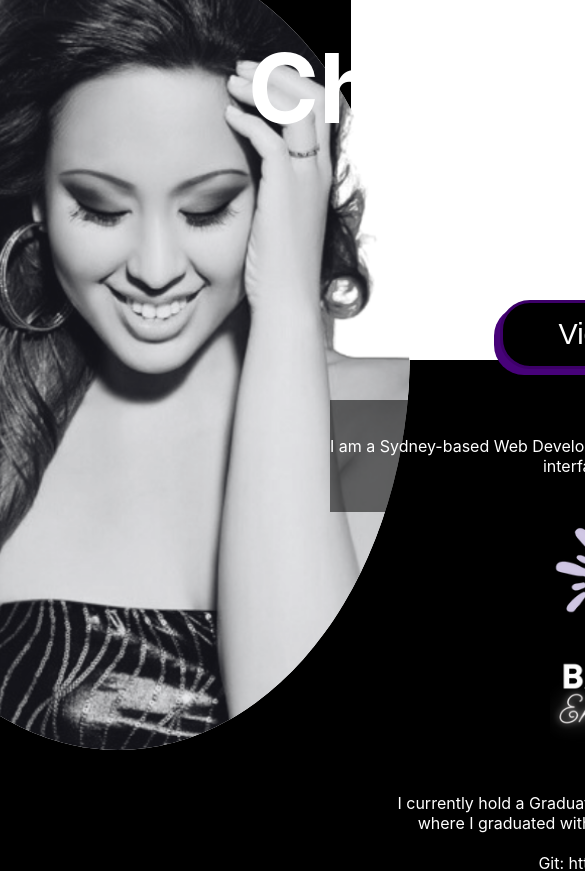
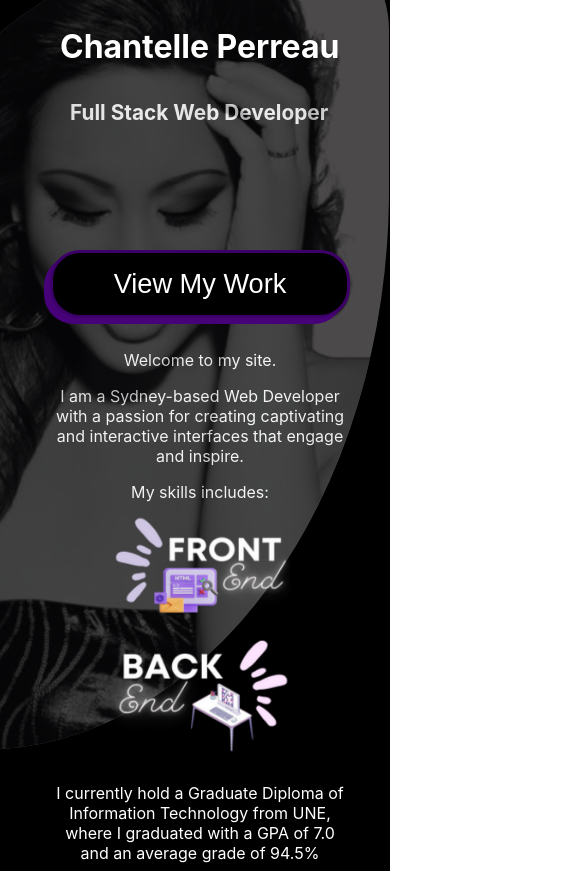
Before and after one commit to ChantellePe/chantelleperreau, a React (Create React App) app in the folder chantelleperreau/: page / in a window 390 px wide. Shown: the top 871 px of the page, 585 px wide, since content can reach past the window. Built offline with nearby package versions, Linux system fonts and the light colour scheme.

Commit message:
Responsive Design Changes for smaller screens

```diff
--- a/chantelleperreau/src/App.css
+++ b/chantelleperreau/src/App.css
@@ -1,21 +1,25 @@
-
-
 .App {
   text-align: center;
-  width: 90%;
+  width: 100%;
+  max-width: 100%;
   height: 2250px;
   background-color: rgb(0, 0, 0);
   margin-top: -50px;
   white-space: nowrap;
   display: block;
-  overflow: hidden;
+  overflow-x: hidden !important;
+  overflow-y: scroll;
   scroll-behavior: smooth;
   white-space: nowrap;
+  position: absolute;
+
 }
+
 a {
   text-decoration: none;
   color: inherit;
 }
+
 .header {
   float: right;
   position: fixed;
@@ -23,55 +27,57 @@ a {
   background-color: rgb(0, 0, 0);
   white-space: nowrap;
   display: inline-flex;
-  width: 200%;
-  top:360px;
+  max-width: 20%;
+  top: 360px;
   z-index: -1;
   overflow: hidden;
 }
 
-footer{
+footer {
   color: white;
   z-index: 8;
   position: absolute;
   margin-top: 2190px;
+  overflow-x: hidden;
 }
 
-h3{
+h3 {
   font-size: 1.8rem;
 }
 
-h4{
+h4 {
   font-size: 1.2rem;
 }
 
-.mainTitle{
+.mainTitle {
   color: white;
   float: left;
   position: absolute;
   font-size: 6rem;
-  left: 248px;
+  left: 250px;
   z-index: 7;
   align-self: center;
-
 }
 
-.subheading, .check{
+.subheading,
+.check {
   display: block;
   color: white;
   font-size: 2.5rem;
   z-index: 0;
   left: 420px;
-  top:180px;
+  top: 180px;
   position: absolute;
 }
 
-.bgImg{
-  border-radius: 50%;
+.bgImg {
+  border-radius: 70% 10% 70% 20%;
   overflow: hidden;
   z-index: 0;
   position: fixed;
-  right:-20px;
-  background-color: white;
+  right: 1px;
+  background-color: rgb(247, 241, 241);
+
 }
 
 .check {
@@ -95,6 +101,7 @@ h4{
   top: 303px;
   box-shadow: -3px 3px 0 rgb(83, 39, 39);
 }
+
 .check::after {
   top: 1px;
   left: -2px;
@@ -111,7 +118,7 @@ h4{
   position: absolute;
   top: 2px;
   left: -4px;
-  background-color:  rgb(83, 39, 39);
+  background-color: rgb(83, 39, 39);
   transform: rotate(45deg);
   z-index: -1;
 }
@@ -125,22 +132,24 @@ h4{
   background-color: rgb(83, 39, 39);
   transform: rotate(45deg);
   z-index: -1;
+
 }
 
 
 .body {
-  position: relative;
-  top:550px;
-  height:1000px;
-  z-index:8;
-  width: 100%;
+  position: absolute;
+  top: 550px;
+  height: 1000px;
+  z-index: 8;
   background-color: rgb(0, 0, 0);
   color: rgb(255, 255, 255);
+  overflow-x: hidden;
 }
 
 #body {
   top: 50px;
   position: absolute;
+  max-width: 100%;
 }
 
 #content {
@@ -150,29 +159,31 @@ h4{
 
 .welcome {
   bottom: 100px;
-  background-color: rgba(0, 0, 0, 0.541);
-  color:white;
+  color: white;
   text-align: center;
   margin-top: 350px;
-  margin-left:330px;
+  margin-left: 350px;
+  width:600px;
+  white-space: normal;
 }
 
 .edu {
   margin-top: 20px;
 }
 
-.intro, .about{
+.intro,
+.about {
   z-index: 6;
 
 }
 
-#myWork{
+#myWork {
   color: white;
   margin-top: 850px;
-  margin-left:575px;
+  margin-left: 575px;
 }
 
-.projectBtn{
+.projectBtn {
   position: absolute;
   width: 280px;
   height: 160px;
@@ -182,9 +193,8 @@ h4{
   box-shadow: rgba(255, 255, 255, 0.521) 0px 3px 8px;
 }
 
-ul{
+ul {
   color: white;
-  background-color: rgba(0, 0, 0, 0.541);
 }
 
 .hidden {
@@ -192,7 +202,8 @@ ul{
   visibility: hidden;
 }
 
-#web1, #web2 {
+#web1,
+#web2 {
   transition: transform .7s ease-in-out;
   position: absolute;
 
@@ -227,51 +238,52 @@ ul{
 }
 
 .exampleDescription {
-  color:white;
+  color: white;
   top: 180px;
   position: absolute;
   text-align: center;
-  overflow:hidden;
-  white-space:break-spaces;
-  height:600px;
+  overflow: hidden;
+  white-space: break-spaces;
+  height: 600px;
   width: 650px;
-  left:-25px;
+  left: -25px;
 
 }
 
-.webDescBody, #webTitle {
+.webDescBody,
+#webTitle {
   margin-right: 50px;
   display: block;
-  width:45%;
-  background-color: rgba(0, 0, 0, 0.541);
+  width: 45%;
 }
 
 
 
 .skills {
-  color:white;
+  color: white;
   text-align: center;
   position: relative;
-  list-style-type:none;
+  list-style-type: none;
   width: 180px;
   height: 140px;
-  right:25px;
+  right: 25px;
 }
 
 .feImg {
   width: 180px;
   height: 120px;
-  left:20px;
+  left: 20px;
   margin-top: 10px;
 }
 
-.flip-card, .flip-card2 {
+.flip-card,
+.flip-card2 {
   background-color: transparent;
   margin-top: -20px;
   width: 200px;
   height: 140px;
   position: relative;
-  left:540px;
+  left: 540px;
   perspective: 1000px;
   z-index: 4;
   cursor: pointer;
@@ -292,13 +304,16 @@ ul{
 
 }
 
-.flip-card:hover .flip-card-inner, .flip-card2:hover .flip-card-inner{
+.flip-card:hover .flip-card-inner,
+.flip-card2:hover .flip-card-inner {
   transform: rotateY(180deg);
 
 }
 
 
-.flip-card-front, .flip-card-front2, .flip-card-back {
+.flip-card-front,
+.flip-card-front2,
+.flip-card-back {
   position: absolute;
   backface-visibility: hidden;
   width: 200px;
@@ -344,14 +359,165 @@ ul{
 
 @media only screen and (max-width: 1919px) {
 
-  .bgImg{
-    height:800px;
+  .bgImg {
+    height: 800px;
   }
 }
 
 @media only screen and (min-width: 1920px) {
 
-  .bgImg{
-    height:1000px;
+  .bgImg {
+    height: 1000px;
   }
 }
+
+@media only screen and (max-width: 1400px) {
+  .App {
+    width: 200%;
+    z-index: 0;
+
+  }
+  .bgImg{
+    opacity: 30%;
+    z-index: 1;
+  }
+
+  .welcome {
+    z-index:11;
+  }
+
+  #body {
+    background-color: rgba(0, 0, 0, 0.055);
+    white-space: normal !important;
+
+  }
+
+  .header {
+    width: 200%;
+    z-index: 0;
+  }
+
+}
+
+@media only screen and (max-width: 1100px) {
+  .App {
+
+    z-index: 0;
+  }
+
+
+
+
+  .bgImg{
+    opacity: 30%;
+    z-index: 1;
+  }
+
+  .welcome {
+    margin-left: 60px;
+  }
+
+  .flip-card,  .flip-card2{
+    left: 250px !important;
+  }
+
+  #myWork {
+    margin-left: 300px;
+  }
+
+  .portfolio {
+    left: 80px;
+  }
+
+
+
+  .mainTitle{
+    font-size: 4rem;
+    left: 100px;
+    position: relative;
+  }
+  .subheading{
+    font-size: 2rem;
+    left: 180px;
+  }
+
+  .check{
+    font-size: 2rem;
+    left: 130px;
+  }
+
+  .header {
+    z-index: 0;
+  }
+
+}
+
+
+@media only screen and (max-width: 700px) {
+  .App {
+
+    z-index: 0;
+  }
+
+
+
+
+  .bgImg{
+    opacity: 30%;
+    z-index: 1;
+  }
+
+  .welcome {
+   margin-left: 50px;
+   width:300px;
+  }
+
+  .flip-card,  .flip-card2{
+    left: 100px !important;
+  }
+
+  #myWork {
+    margin-left: 140px;
+    margin-top: 900px;
+  }
+
+  #web2 {
+    left:-240px;
+    top: 1200px;
+  }
+
+  .webTitle {
+    background-color: rgba(0, 0, 0, 0.671);
+    width: 150px;
+  }
+
+
+#web2:hover, #web1:hover {
+  transform: scale(1.3) translateX(1px);
+  z-index: 12;
+}
+
+
+  .mainTitle{
+    font-size: 2rem;
+    top: 50px;
+    left: 60px;
+    margin-bottom: 0;
+  }
+  .subheading{
+    font-size: 1.3rem;
+    left: 70px;
+    margin-top: -30px;
+  }
+
+  .check{
+    font-size: 1.7rem;
+    left: -30px;
+
+  }
+
+  .header {
+    z-index: 0;
+  }
+
+}
--- a/chantelleperreau/src/App.js
+++ b/chantelleperreau/src/App.js
@@ -51,7 +51,7 @@ function App() {
     <section id="body">
       <div className='welcome'>
         <p className='intro'>Welcome to my site.<br></br></p>
-        <p className='about'>I am a Sydney-based Web Developer with a passion for creating captivating and interactive <br></br>interfaces that engage and inspire.</p>
+        <p className='about'>I am a Sydney-based Web Developer with a passion for creating captivating and interactive interfaces that engage and inspire.</p>
         <p>My skills includes:</p>
       </div>
       <div className="flip-card">
@@ -87,7 +87,7 @@ function App() {
           </div>
         </div>
 
-        <p className='welcome intro edu'>I currently hold a Graduate Diploma of Information Technology from UNE, <br></br>where I graduated with a GPA of 7.0 and an average grade of 94.5%</p>
+        <p className='welcome intro edu'>I currently hold a Graduate Diploma of Information Technology from UNE, where I graduated with a GPA of 7.0 and an average grade of 94.5%</p>
         <p className='welcome intro edu'>Git: <a href="https://github.com/ChantellePe/">https://github.com/ChantellePe/</a></p>
 
 
```
